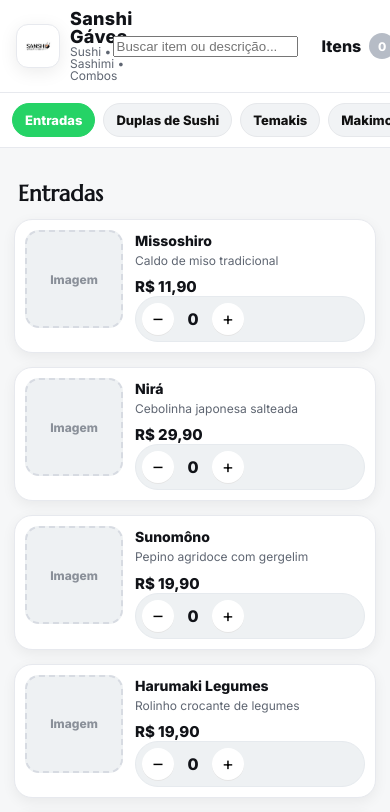
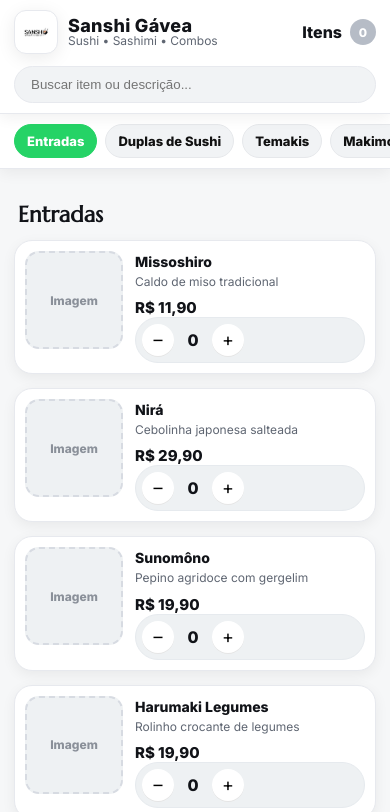
Before and after one commit to GBrook-D/sanshicardapy, a plain HTML site: page index.html in a window 390 px wide. Shown: the top 812 px of the page. Drawn offline with Linux system fonts and the light colour scheme.

Commit message:
Improve desktop centering

```diff
--- a/index.html
+++ b/index.html
@@ -12,6 +12,7 @@
 <body>
   <!-- ====== Header ====== -->
   <div class="header" role="banner">
+    <div class="header-inner">
       <div class="logo" aria-label="Sanshi Gávea">
         <img src="logosanshi.jpg" alt="Logo Sanshi Gávea" id="logoImg" />
         <div class="brand">
@@ -30,9 +31,12 @@
         <span class="badge" id="headerCount">0</span>
       </div>
     </div>
+  </div>
 
   <!-- ====== Categories Pills ====== -->
-  <nav class="categories" id="categories" aria-label="Categorias"></nav>
+  <nav class="categories" aria-label="Categorias">
+    <div class="categories-inner" id="categories"></div>
+  </nav>
 
   <!-- ====== Content ====== -->
   <main class="container" id="content"></main>
--- a/style.css
+++ b/style.css
@@ -31,7 +31,34 @@ h1,h2,h3{font-family:Marcellus,serif; letter-spacing:.2px}
 /* Header */
 .header{
   position:sticky; top:0; z-index:100; background:var(--card); border-bottom:1px solid var(--line);
-  display:flex; align-items:center; gap:12px; padding:10px 16px;
+  padding:10px 0; box-shadow:var(--shadow-soft);
+}
+.header-inner{
+  width:100%; max-width:1200px; margin:0 auto; padding:0 14px;
+  display:flex; align-items:center; gap:16px;
+}
+.search-wrap{flex:1; display:flex; justify-content:center;}
+.search-wrap input{
+  width:100%; max-width:460px; border-radius:999px; border:1px solid var(--line);
+  padding:10px 16px; background:#f1f3f5; color:var(--ink);
+  transition:border-color .2s ease, box-shadow .2s ease;
+}
+.search-wrap input:focus{
+  outline:none; border-color:var(--brand); box-shadow:var(--focus);
+}
+@media (prefers-color-scheme:dark){
+  .search-wrap input{background:#171a1d; border-color:#1f252b; color:var(--ink);}
+}
+.header .spacer{flex:1}
+.header .cart-mini{justify-content:flex-end}
+@media (max-width: 720px){
+  .header-inner{flex-wrap:wrap; gap:12px 16px;}
+  .header .spacer{display:none}
+  .header .cart-mini{margin-left:auto}
+  .search-wrap{order:3; flex-basis:100%;}
+}
+@media (min-width: 1024px){
+  .header-inner,.categories-inner{padding:0 24px;}
 }
 .header .logo{display:flex; align-items:center; gap:10px}
 .header .logo img{height:36px; width:auto; border-radius:10px; background:#fff}
@@ -47,23 +74,30 @@ h1,h2,h3{font-family:Marcellus,serif; letter-spacing:.2px}
 
 /* Categories */
 .categories{
-  position:sticky; top:58px; z-index:90; background:var(--card); border-bottom:1px solid var(--line);
-  padding:10px 12px; display:flex; gap:8px; overflow:auto; scrollbar-width:none;
+  position:sticky; top:78px; z-index:90; background:var(--card); border-bottom:1px solid var(--line);
+  padding:10px 0; box-shadow:var(--shadow-soft);
 }
-.categories::-webkit-scrollbar{display:none}
-.categories a{
+.categories-inner{
+  max-width:1200px; margin:0 auto; padding:0 14px;
+  display:flex; gap:8px; overflow:auto; scrollbar-width:none;
+}
+.categories-inner::-webkit-scrollbar{display:none}
+.categories-inner a{
   text-decoration:none; color:#111; background:#f1f3f5; border:1px solid #e6e8eb;
   padding:8px 12px; border-radius:999px; white-space:nowrap; font-weight:700; font-size:13px;
 }
-.categories a:hover{filter:brightness(.98)}
-.categories a.active{background:var(--brand); color:#fff; border-color:var(--brand)}
+.categories-inner a:hover{filter:brightness(.98)}
+.categories-inner a.active{background:var(--brand); color:#fff; border-color:var(--brand)}
 @media (prefers-color-scheme:dark){
-  .categories a{background:#171a1d; border-color:#1f252b; color:var(--ink)}
+  .categories-inner a{background:#171a1d; border-color:#1f252b; color:var(--ink)}
+}
+@media (max-width: 720px){
+  .categories{top:64px;}
 }
 
 /* Sections */
 .container{padding:18px 14px 100px; max-width:1200px; margin:0 auto;}
-.section{scroll-margin-top:120px; padding:8px 0}
+.section{scroll-margin-top:150px; padding:8px 0}
 .section h2{margin:6px 4px 12px; font-size:22px}
 .grid{
   display:grid; gap:14px;
```
Lines whose indentation alone changed are shown as unchanged.
